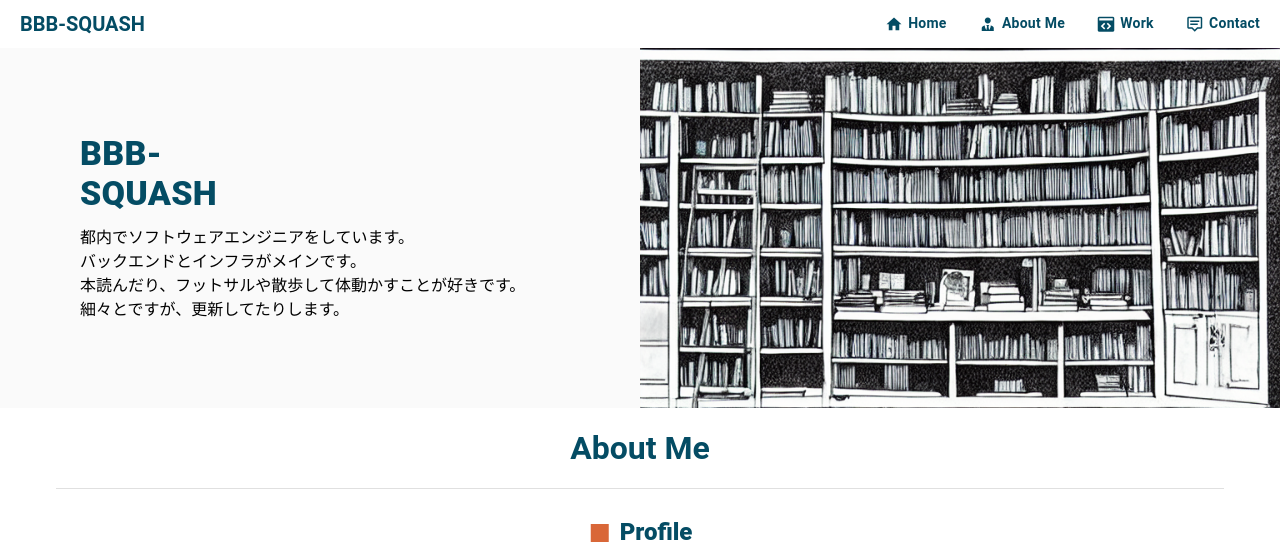
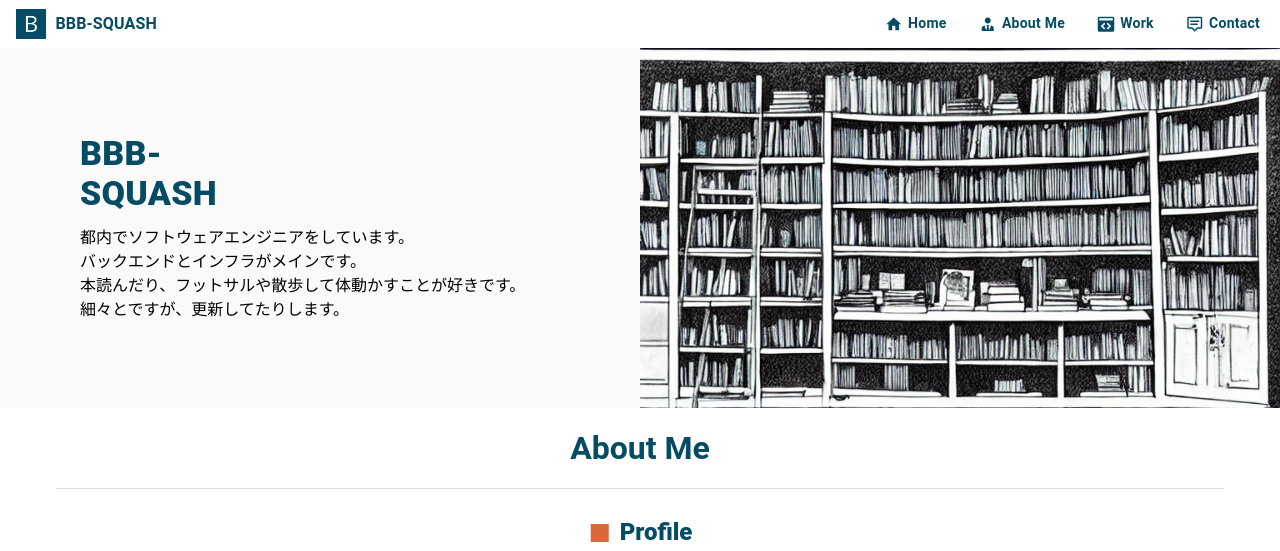
Before and after one commit to bbb-squash/portfolio, a Vue app in the folder client_new/: page / in a window 1280 px wide. Shown: the top 551 px of the page. Built offline with nearby package versions, Linux system fonts and the light colour scheme.

Commit message:
ナビゲーションヘッダー追加

```diff
--- a/client_new/src/App.vue
+++ b/client_new/src/App.vue
@@ -7,11 +7,9 @@ import AppHeader from '@/components/AppHeader.vue'
     <v-main>
       <router-view />
       <v-footer class="bg-grey-lighten-4">
-        <v-row justify="center" no-gutters>
-          <v-col class="text-center mt-4 text-primary" cols="12">
-            {{ new Date().getFullYear() }} — <strong>BBB-SQUASH</strong>
-          </v-col>
-        </v-row>
+        <div class="w-100 my-2 text-center">
+          <span>{{ new Date().getFullYear() }} — <strong>BBB-SQUASH</strong></span>
+        </div>
       </v-footer>
     </v-main>
   </v-layout>
--- a/client_new/src/assets/style.css
+++ b/client_new/src/assets/style.css
@@ -9,6 +9,9 @@
 }
 .min-w-270px {
   min-width: 270px;
+}
+.min-w-500px {
+  min-width: 500px;
 }
 .min-h-80px {
   min-height: 80px;
--- a/client_new/src/components/AppHeader.vue
+++ b/client_new/src/components/AppHeader.vue
@@ -1,26 +1,77 @@
 <script setup lang="ts">
+import SiteLogImg from '@/assets/png/site_logo.png'
+import { ref, type Ref } from 'vue'
 import { useRouter } from 'vue-router'
+import { useDisplay } from 'vuetify'
+
 const router = useRouter()
+const { mdAndUp } = useDisplay()
+const isShowNavIcon: Ref<boolean> = ref(false)
+
+const headerItems = [
+  {
+    title: 'Home',
+    path: '/',
+    icon: 'mdi-home'
+  },
+  {
+    title: 'About Me',
+    path: '/about_me',
+    icon: 'mdi-account-tie'
+  },
+  {
+    title: 'Work',
+    path: '/work',
+    icon: 'mdi-application-brackets'
+  },
+  {
+    title: 'Contact',
+    path: '/contact',
+    icon: 'mdi-tooltip-text-outline'
+  }
+]
 </script>
 <template>
-  <v-app-bar flat density="compact" class="text-primary">
-    <v-app-bar-title class="font-weight-bold">BBB-SQUASH</v-app-bar-title>
-    <v-spacer />
-    <v-btn class="font-weight-bold text-capitalize text-body-2" @click="router.push('/')">
-      <v-icon class="mr-1" icon="mdi-home"></v-icon>
-      Home
+  <v-app-bar flat density="compact" class="text-primary" scroll-behavior="hide">
+    <v-app-bar-nav-icon
+      v-if="!mdAndUp"
+      variant="plain"
+      @click.stop="isShowNavIcon = !isShowNavIcon"
+    ></v-app-bar-nav-icon>
+    <v-btn class="text-subtitle-1" @click="router.push('/')">
+      <template v-slot:prepend>
+        <v-img :src="SiteLogImg" width="30" height="30" />
+      </template>
+      <span class="font-weight-bold">BBB-SQUASH</span>
     </v-btn>
-    <v-btn class="font-weight-bold text-capitalize text-body-2" @click="router.push('/about_me')">
-      <v-icon class="mr-1" icon="mdi-account-tie" />
-      About Me
-    </v-btn>
-    <v-btn class="font-weight-bold text-capitalize text-body-2" @click="router.push('/work')">
-      <v-icon class="mr-1" icon="mdi-application-brackets" />
-      Work
-    </v-btn>
-    <v-btn class="font-weight-bold text-capitalize text-body-2" @click="router.push('/contact')">
-      <v-icon class="mr-1" icon="mdi-tooltip-text-outline" />
-      Contact
-    </v-btn>
+    <template v-if="mdAndUp">
+      <v-spacer />
+      <v-btn
+        v-for="(item, index) in headerItems"
+        :key="index"
+        @click="router.push(item.path)"
+        class="font-weight-bold text-capitalize text-body-2"
+      >
+        <v-icon class="mr-1" :icon="item.icon"></v-icon>
+        {{ item.title }}
+      </v-btn>
+    </template>
   </v-app-bar>
+
+  <v-navigation-drawer v-model="isShowNavIcon" location="left" temporary>
+    <v-list nav>
+      <v-list-item
+        v-for="(item, index) in headerItems"
+        :key="index"
+        @click="router.push(item.path)"
+      >
+        <template v-slot:prepend>
+          <v-icon :icon="item.icon" color="primary" />
+        </template>
+        <template v-slot:title>
+          <span class="font-weight-medium text-black">{{ item.title }}</span>
+        </template>
+      </v-list-item>
+    </v-list>
+  </v-navigation-drawer>
 </template>
```
Also changed, not shown: client_new/src/components/NavigationDrawer.vue (added).
